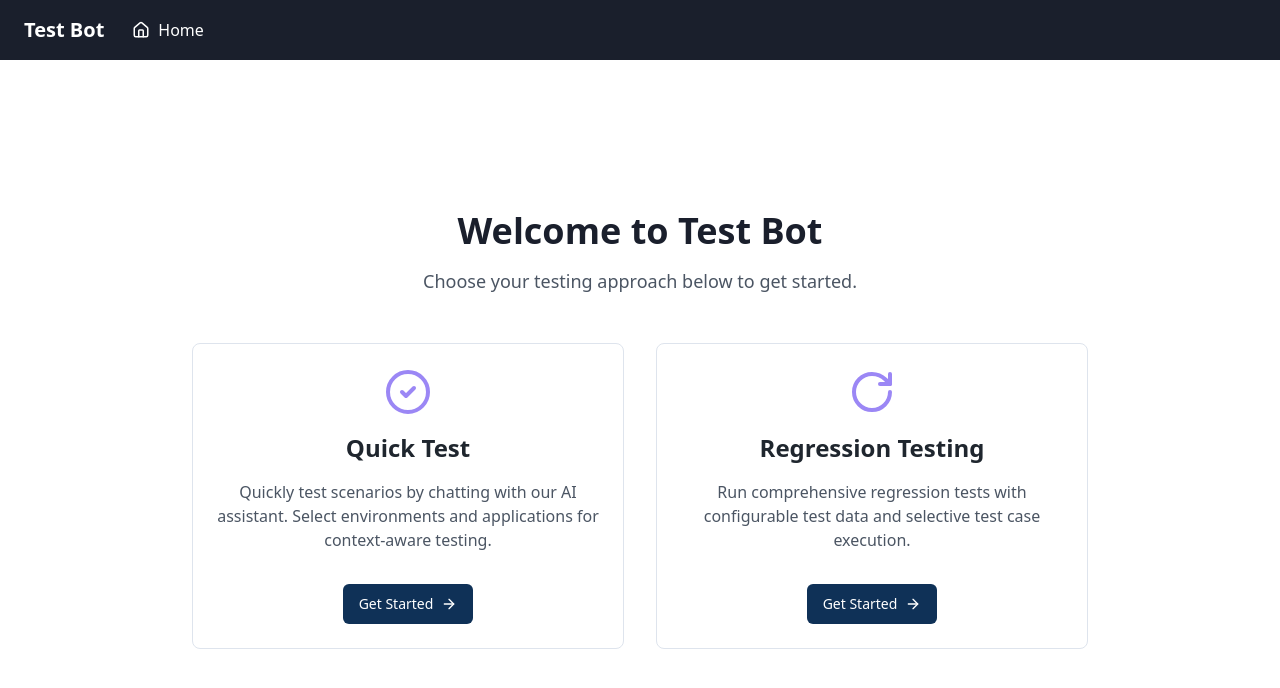
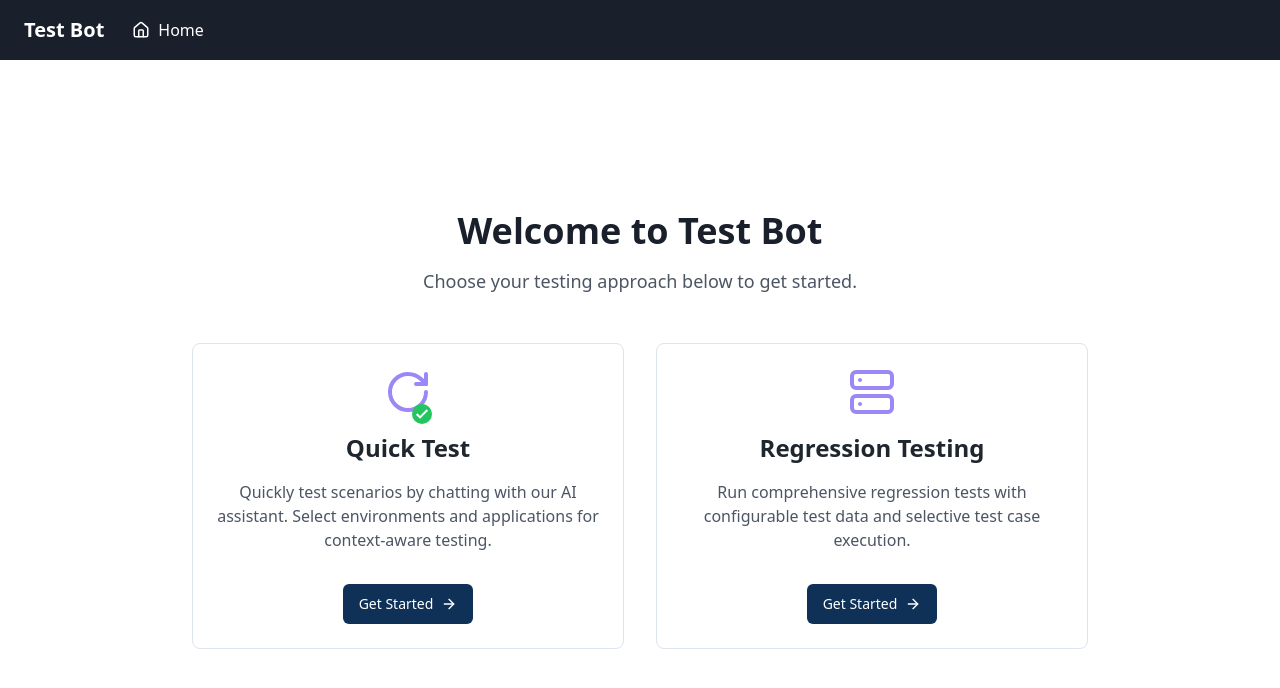
Before and after one commit to SabarigirivasanB/test-bot-app, a React (Vite) app: page / in a window 1280 px wide. Shown: the top 688 px of the page. Built offline with nearby package versions, Linux system fonts and the light colour scheme.

Commit message:
Update test icons
Change the icons used for the quick test and regression test features.

```diff
--- a/src/pages/Index.tsx
+++ b/src/pages/Index.tsx
@@ -1,7 +1,7 @@
 
 import { Link } from "react-router-dom";
 import { Button } from "@/components/ui/button";
-import { ArrowRight, CircleCheck, RotateCw } from "lucide-react";
+import { ArrowRight, RotateCw, Server } from "lucide-react";
 
 const Index = () => {
   return (
@@ -13,7 +13,14 @@ const Index = () => {
 
       <div className="grid grid-cols-1 md:grid-cols-2 gap-8 max-w-4xl w-full">
         <div className="border rounded-lg p-6 h-full hover:shadow-md transition-shadow bg-white flex flex-col items-center text-center">
-          <CircleCheck size={48} className="text-[#9b87f5] mb-4" />
+          <div className="relative">
+            <RotateCw size={48} className="text-[#9b87f5] mb-4" />
+            <div className="absolute bottom-2 right-0 bg-green-500 rounded-full p-0.5">
+              <svg xmlns="http://www.w3.org/2000/svg" width="16" height="16" viewBox="0 0 24 24" fill="none" stroke="white" strokeWidth="3" className="lucide lucide-check">
+                <path d="M20 6 9 17l-5-5"/>
+              </svg>
+            </div>
+          </div>
           <h2 className="text-2xl font-semibold mb-4">Quick Test</h2>
           <p className="text-gray-600 mb-8">
             Quickly test scenarios by chatting with our AI assistant. Select environments and applications for context-aware testing.
@@ -26,7 +33,7 @@ const Index = () => {
         </div>
 
         <div className="border rounded-lg p-6 h-full hover:shadow-md transition-shadow bg-white flex flex-col items-center text-center">
-          <RotateCw size={48} className="text-[#9b87f5] mb-4" />
+          <Server size={48} className="text-[#9b87f5] mb-4" />
           <h2 className="text-2xl font-semibold mb-4">Regression Testing</h2>
           <p className="text-gray-600 mb-8">
             Run comprehensive regression tests with configurable test data and selective test case execution.
```
